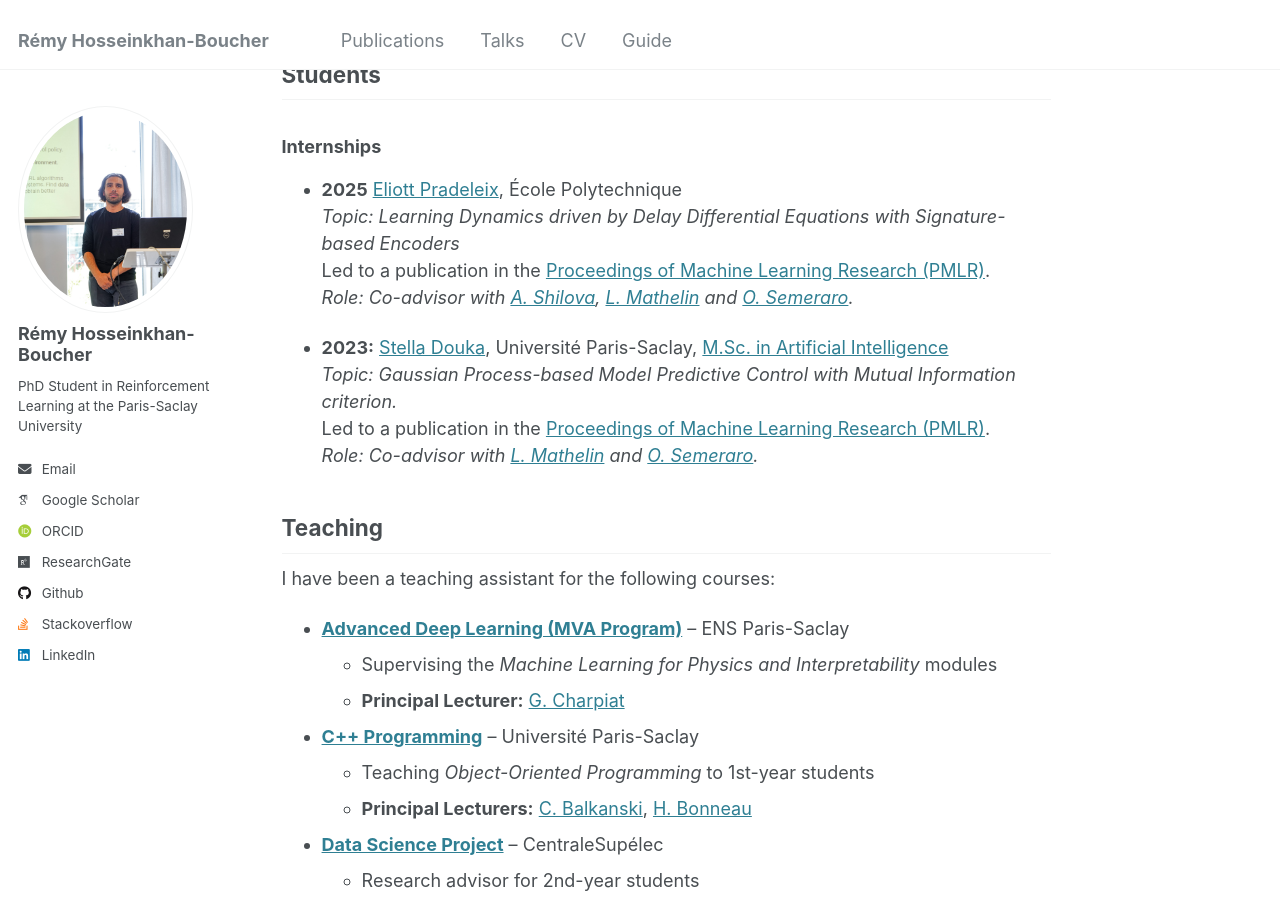
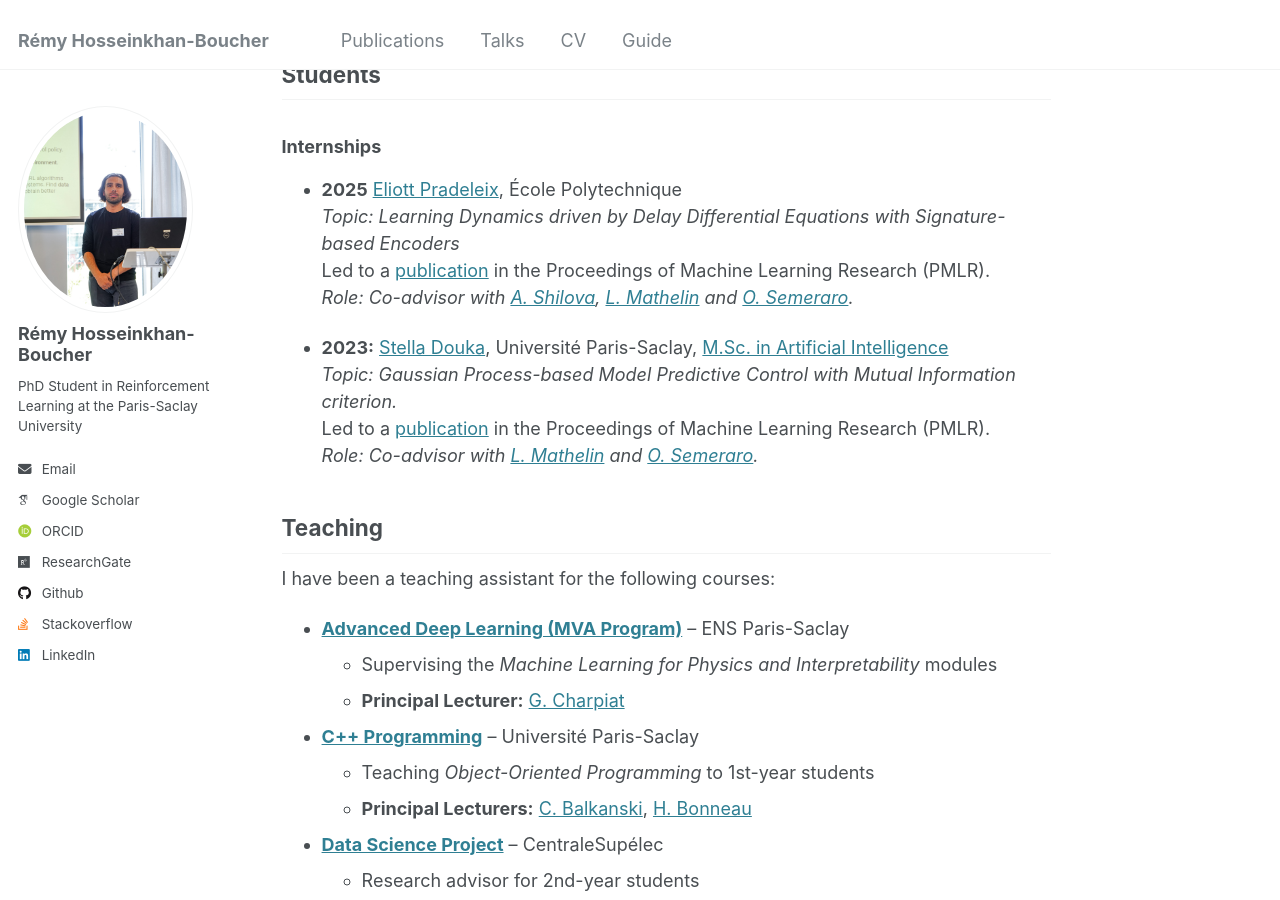
Before and after one commit to ReHoss/rehoss.github.io, a Jekyll site: the page built from _pages/about.md, in a window 1280 px wide and 900 px high, scrolled down 1240 px. Built offline with Jekyll 4.4.1, drawn with Linux system fonts in a browser that asks for light colours; some web fonts are replaced.

```diff
--- a/_pages/about.md
+++ b/_pages/about.md
@@ -42,13 +42,13 @@ I hold a [MSc in Artificial Intelligence, Systems, and Data (IASD)](https://www.
 ### Internships
 - **2025** [Eliott Pradeleix](https://www.linkedin.com/in/eliott-pradeleix-87b550258), École Polytechnique
  *Topic: Learning Dynamics driven by Delay Differential Equations with Signature-based Encoders*
-  Led to a publication in the [Proceedings of Machine Learning Research (PMLR)]({{ site.url }}/files/papers/paper_neural_laplace_signature.pdf).
+  Led to a [publication]({{ site.url }}/files/papers/paper_neural_laplace_signature.pdf) in the Proceedings of Machine Learning Research (PMLR).
  *Role: Co-advisor with [A. Shilova](https://aleshi94.github.io/home/), [L. Mathelin](https://perso.limsi.fr/mathelin/) and [O. Semeraro](https://scholar.google.fr/citations?user=kregZ48AAAAJ&hl=en).*
 
 
 - **2023:** [Stella Douka](https://scholar.google.com/citations?user=bV4mjlQAAAAJ&hl=en), Université Paris-Saclay, [M.Sc. in Artificial Intelligence](https://www.universite-paris-saclay.fr/en/education/master/mathematics-and-applications/m2-mathematiques-et-intelligence-artificielle)
   *Topic: Gaussian Process-based Model Predictive Control with Mutual Information criterion.*
-  Led to a publication in the [Proceedings of Machine Learning Research (PMLR)](https://proceedings.mlr.press/v242/hosseinkhan-boucher24a.html).
+  Led to a [publication](https://proceedings.mlr.press/v242/hosseinkhan-boucher24a.html) in the Proceedings of Machine Learning Research (PMLR).
   *Role: Co-advisor with [L. Mathelin](https://perso.limsi.fr/mathelin/) and [O. Semeraro](https://scholar.google.fr/citations?user=kregZ48AAAAJ&hl=en).*
 
 ## Teaching
```
